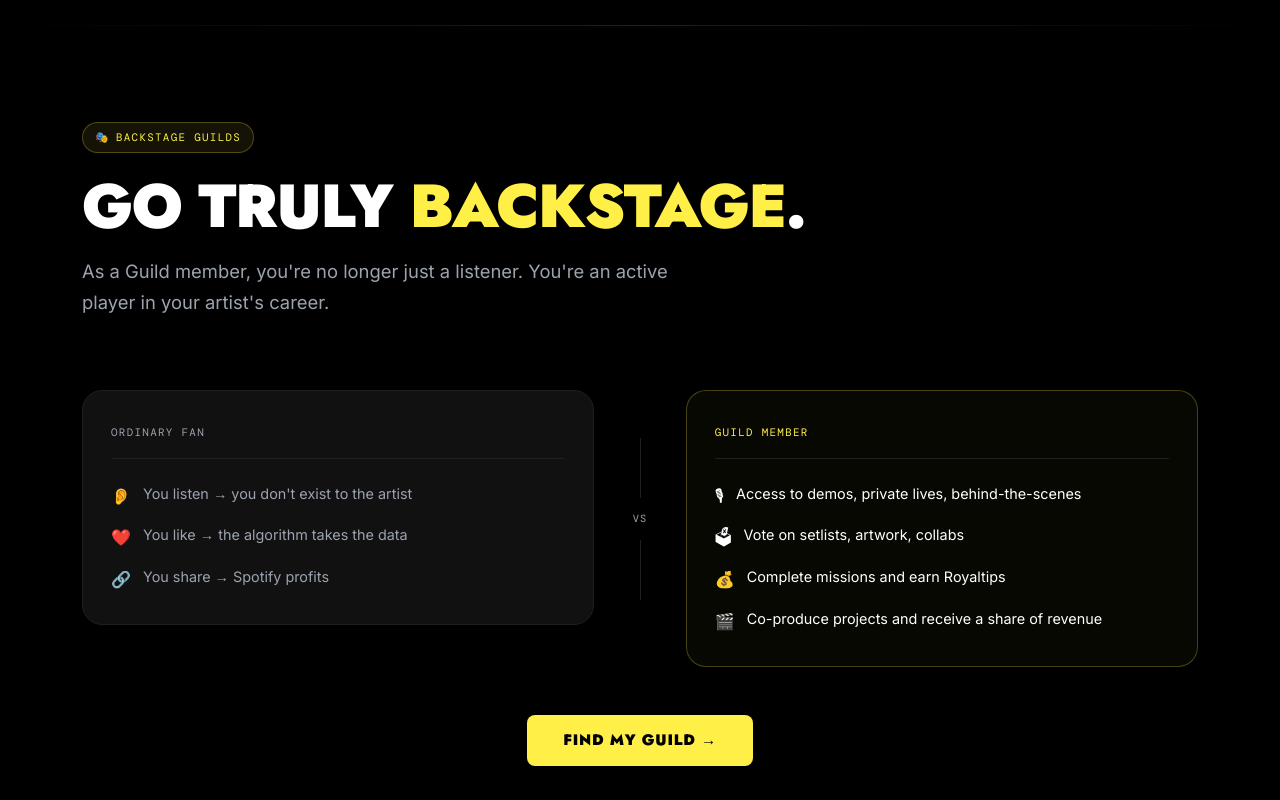
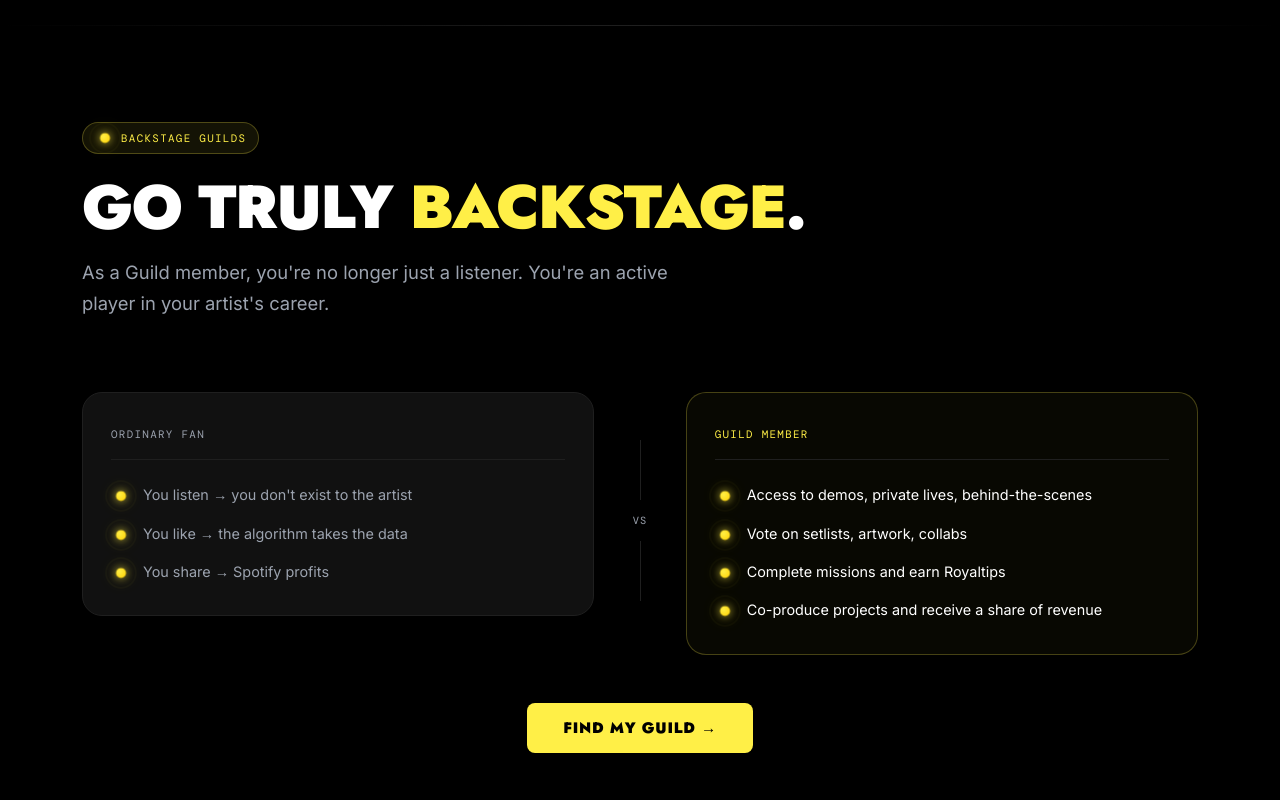
Before and after one commit to 5c0rp264/artys-for-fans, a React (Vite) app: page / in a window 1280 px wide. Shown: the part 3520-4320 px from the top of the page. Built offline with nearby package versions, Linux system fonts and the light colour scheme.

Commit message:
feat: remplace tous les emojis icônes par MiniOrb jaune pulsante (Governance, Backstage, SocialProof, Fair, Referral)

```diff
--- a/src/components/sections/BackstageSection.tsx
+++ b/src/components/sections/BackstageSection.tsx
@@ -3,6 +3,7 @@ import { useGSAP } from '@gsap/react';
 import gsap from 'gsap';
 import { ScrollTrigger } from 'gsap/ScrollTrigger';
 import { useTranslation } from 'react-i18next';
+import MiniOrb from '../ui/MiniOrb';
 
 gsap.registerPlugin(ScrollTrigger);
 
@@ -20,16 +21,16 @@ export default function BackstageSection() {
   }, { scope: containerRef });
 
   const fanOrdinary = [
-    { icon: '👂', text: t('backstage.ordinary_1') },
-    { icon: '❤️', text: t('backstage.ordinary_2') },
-    { icon: '🔗', text: t('backstage.ordinary_3') },
+    { text: t('backstage.ordinary_1') },
+    { text: t('backstage.ordinary_2') },
+    { text: t('backstage.ordinary_3') },
   ];
 
   const fanGuild = [
-    { icon: '🎙', text: t('backstage.guild_1') },
-    { icon: '🗳', text: t('backstage.guild_2') },
-    { icon: '💰', text: t('backstage.guild_3') },
-    { icon: '🎬', text: t('backstage.guild_4') },
+    { text: t('backstage.guild_1') },
+    { text: t('backstage.guild_2') },
+    { text: t('backstage.guild_3') },
+    { text: t('backstage.guild_4') },
   ];
 
   return (
@@ -38,7 +39,7 @@ export default function BackstageSection() {
 
         <div className="section-title" data-anim>
           <div className="section-badge">
-            <span>🎭</span>
+            <MiniOrb size="sm" />
             {t('backstage.tag')}
           </div>
           <h2>
@@ -59,7 +60,7 @@ export default function BackstageSection() {
             <ul className="backstage-list backstage-list-muted">
               {fanOrdinary.map((item, i) => (
                 <li key={i} className="backstage-list-item">
-                  <span className="backstage-item-icon" aria-hidden="true">{item.icon}</span>
+                  <MiniOrb size="sm" />
                   <span>{item.text}</span>
                 </li>
               ))}
@@ -81,7 +82,7 @@ export default function BackstageSection() {
             <ul className="backstage-list backstage-list-accent">
               {fanGuild.map((item, i) => (
                 <li key={i} className="backstage-list-item">
-                  <span className="backstage-item-icon" aria-hidden="true">{item.icon}</span>
+                  <MiniOrb size="sm" />
                   <span>{item.text}</span>
                 </li>
               ))}
--- a/src/components/sections/FairSection.tsx
+++ b/src/components/sections/FairSection.tsx
@@ -3,6 +3,7 @@ import { useGSAP } from '@gsap/react';
 import gsap from 'gsap';
 import { ScrollTrigger } from 'gsap/ScrollTrigger';
 import { useTranslation } from 'react-i18next';
+import MiniOrb from '../ui/MiniOrb';
 
 gsap.registerPlugin(ScrollTrigger);
 
@@ -32,7 +33,7 @@ export default function FairSection() {
         {/* Headline + comparaison */}
         <div className="fair-headline" data-anim>
           <div className="section-badge" style={{ justifyContent: 'center' }}>
-            <span>⚖️</span>
+            <MiniOrb size="sm" />
             {t('fair.tag')}
           </div>
           <div className="fair-comparison-block">
--- a/src/components/sections/GovernanceSection.tsx
+++ b/src/components/sections/GovernanceSection.tsx
@@ -3,6 +3,7 @@ import { useGSAP } from '@gsap/react';
 import gsap from 'gsap';
 import { ScrollTrigger } from 'gsap/ScrollTrigger';
 import { useTranslation } from 'react-i18next';
+import MiniOrb from '../ui/MiniOrb';
 
 gsap.registerPlugin(ScrollTrigger);
 
@@ -41,21 +42,21 @@ export default function GovernanceSection() {
       nameKey: 'governance.member1_name',
       descKey:  'governance.member1_desc',
       priceKey: 'governance.member1_price',
-      icon: '🎵',
+      icon: null,
       isFan: false,
     },
     {
       nameKey: 'governance.member2_name',
       descKey:  'governance.member2_desc',
       priceKey: 'governance.member2_price',
-      icon: '🏢',
+      icon: null,
       isFan: false,
     },
     {
       nameKey: 'governance.member3_name',
       descKey:  'governance.member3_desc',
       priceKey: 'governance.member3_price',
-      icon: '❤️',
+      icon: null,
       isFan: true,
     },
   ];
@@ -69,7 +70,7 @@ export default function GovernanceSection() {
           {/* ── Colonne gauche : texte ─────────────────────────── */}
           <div className="governance-text" data-anim>
             <div className="section-badge">
-              <span>🏛</span>
+              <MiniOrb size="sm" />
               {t('governance.tag')}
             </div>
             <h2 style={{ marginBottom: '24px' }}>
@@ -113,7 +114,7 @@ export default function GovernanceSection() {
               <div className="gov-pricing-rows">
                 {pricingTiers.map((tier, i) => (
                   <div key={i} className={`gov-pricing-row${tier.isFan ? ' gov-pricing-row-fan' : ''}`}>
-                    <span className="gov-tier-icon" aria-hidden="true">{tier.icon}</span>
+                    <MiniOrb size="sm" />
                     <div className="gov-tier-info">
                       <span className="gov-tier-name">{t(tier.nameKey)}</span>
                       <span className="gov-tier-desc">{t(tier.descKey)}</span>
--- a/src/components/sections/ReferralSection.tsx
+++ b/src/components/sections/ReferralSection.tsx
@@ -3,6 +3,7 @@ import { useGSAP } from '@gsap/react';
 import gsap from 'gsap';
 import { ScrollTrigger } from 'gsap/ScrollTrigger';
 import { useTranslation } from 'react-i18next';
+import MiniOrb from '../ui/MiniOrb';
 
 gsap.registerPlugin(ScrollTrigger);
 
@@ -60,7 +61,7 @@ export default function ReferralSection() {
 
         <div className="section-title" data-anim style={{ textAlign: 'center' }}>
           <div className="section-badge" style={{ justifyContent: 'center' }}>
-            <span>🎁</span>
+            <MiniOrb size="sm" />
             {t('referral.tag')}
           </div>
           <h2 style={{ textAlign: 'center' }}>
--- a/src/components/sections/SocialProofSection.tsx
+++ b/src/components/sections/SocialProofSection.tsx
@@ -3,6 +3,7 @@ import { useGSAP } from '@gsap/react';
 import gsap from 'gsap';
 import { ScrollTrigger } from 'gsap/ScrollTrigger';
 import { useTranslation } from 'react-i18next';
+import MiniOrb from '../ui/MiniOrb';
 
 gsap.registerPlugin(ScrollTrigger);
 
@@ -25,7 +26,7 @@ export default function SocialProofSection() {
 
         <div className="section-title" data-anim style={{ textAlign: 'center' }}>
           <div className="section-badge" style={{ justifyContent: 'center' }}>
-            <span>❤️</span>
+            <MiniOrb size="sm" />
             {t('social.tag')}
           </div>
           <h2 style={{ textAlign: 'center' }}>
--- /dev/null
+++ b/src/components/ui/MiniOrb.tsx
@@ -0,0 +1,22 @@
+// ─── MiniOrb — petite orbe jaune pulsante réutilisable ────────────────────────
+// Usage: <MiniOrb /> — remplace les emojis icônes dans les section-badge et listes
+
+export default function MiniOrb({ size = 'md' }: { size?: 'sm' | 'md' | 'lg' }) {
+  const s = {
+    sm: { wrap: 20, core: 10, r1: 16, r2: 22 },
+    md: { wrap: 28, core: 14, r1: 22, r2: 30 },
+    lg: { wrap: 36, core: 18, r1: 28, r2: 38 },
+  }[size];
+
+  return (
+    <span
+      className="mini-orb-wrap"
+      aria-hidden="true"
+      style={{ width: s.wrap, height: s.wrap, flexShrink: 0 }}
+    >
+      <span className="mini-orb-ring mini-orb-ring-2" style={{ width: s.r2, height: s.r2 }} />
+      <span className="mini-orb-ring mini-orb-ring-1" style={{ width: s.r1, height: s.r1 }} />
+      <span className="mini-orb-core" style={{ width: s.core, height: s.core }} />
+    </span>
+  );
+}
--- a/src/index.css
+++ b/src/index.css
@@ -1102,11 +1102,13 @@ h1.hero-title {
   border-left: 3px solid var(--accent);
 }
 .gov-pricing-row-fan:hover { background: rgba(255,239,71,0.06); }
-.gov-tier-icon {
-  font-size: 1.1rem;
+.gov-tier-icon,
+.gov-tier-icon .mini-orb-wrap {
   flex-shrink: 0;
   width: 28px;
-  text-align: center;
+  display: flex;
+  align-items: center;
+  justify-content: center;
 }
 .gov-tier-info {
   flex: 1;
@@ -1708,8 +1710,38 @@ h1.hero-title {
   align-items: flex-start;
   gap: 18px;
 }
-/* Mini orb */
+/* ═══════════════════════════════════════════════════════════
+   MiniOrb — orbe jaune pulsante globale (réutilisable)
+   ═══════════════════════════════════════════════════════════ */
+.mini-orb-wrap {
+  position: relative;
+  display: inline-flex;
+  align-items: center;
+  justify-content: center;
+  flex-shrink: 0;
+}
+.mini-orb-core {
+  border-radius: 50%;
+  background: radial-gradient(circle at 35% 35%, #ffef47, #ffd000);
+  box-shadow: 0 0 8px rgba(255,239,71,0.8), 0 0 18px rgba(255,239,71,0.35);
+  animation: miniOrbPulse 2.4s ease-in-out infinite;
+  position: relative;
+  z-index: 2;
+  display: block;
+}
+.mini-orb-ring {
+  position: absolute;
+  border-radius: 50%;
+  border: 1px solid rgba(255,239,71,0.45);
+  animation: miniRingPulse 2.4s ease-out infinite;
+  display: block;
+}
+.mini-orb-ring-1 { animation-delay: 0s; }
+.mini-orb-ring-2 { animation-delay: 0.65s; opacity: 0.5; }
+
+/* ── Echo mini-orb (alias pour rétrocompat) ──────────────── */
 .echo-mini-orb-wrap {
+
   position: relative;
   width: 28px;
   height: 28px;
@@ -3089,10 +3121,10 @@ h1.hero-title {
 }
 .backstage-list-muted .backstage-list-item { color: var(--text-secondary); }
 .backstage-list-accent .backstage-list-item { color: var(--text); }
-.backstage-item-icon {
-  font-size: 1rem;
+.backstage-item-icon,
+.backstage-list-item .mini-orb-wrap {
   flex-shrink: 0;
-  margin-top: 1px;
+  margin-top: 2px;
 }
 .backstage-vs {
   display: flex;
```
